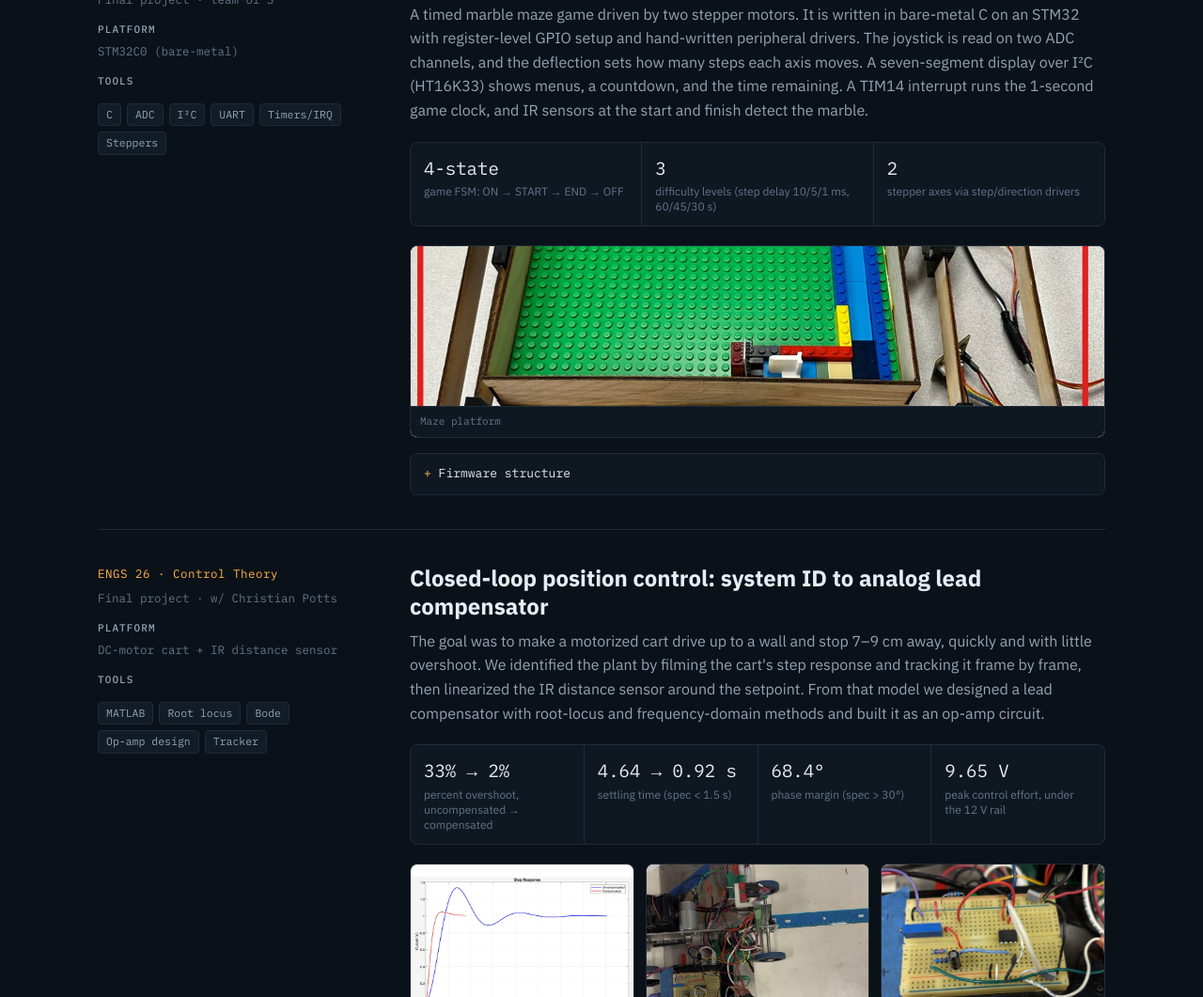
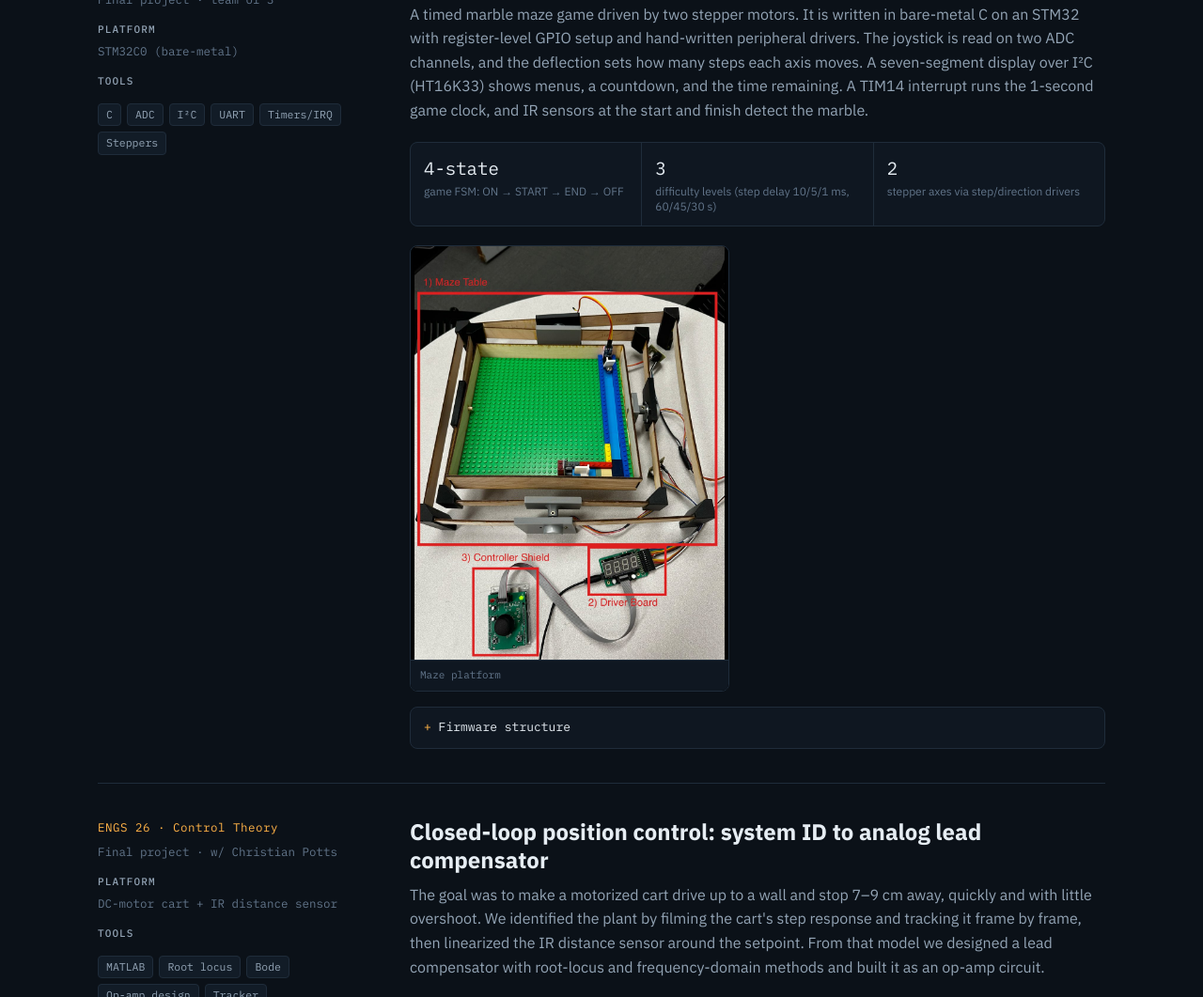
Before and after one commit to waltim263/Personal_Website, a plain HTML site: page index.html in a window 1280 px wide. Shown: the part 3733-4794 px from the top of the page at 94% size. Drawn offline with Linux system fonts and the light colour scheme.

Commit message:
Show the full marble maze photo instead of a cropped thumbnail
Co-Authored-By: Claude Opus 5.5 <noreply@anthropic.com>
Claude-Session: https://claude.ai/code/session_01Po8JqgEfX2foeHPS96KDvi

```diff
--- a/index.html
+++ b/index.html
@@ -354,7 +354,7 @@ footer{padding:28px 0;color:var(--dim);font-family:var(--mono);font-size:12px}
         <div class="stat"><div class="v">2</div><div class="l">stepper axes via step/direction drivers</div></div>
       </div>
       <div class="figs">
-        <figure class="cover" data-cap="ENGS 28 marble maze platform with stepper-driven tilt axes"><img src="assets/maze.jpg" alt="Marble maze hardware" loading="lazy"><figcaption>Maze platform</figcaption></figure>
+        <figure class="dark" style="max-width:340px" data-cap="ENGS 28 marble maze platform with stepper-driven tilt axes"><img style="height:auto;max-height:440px" src="assets/maze.jpg" alt="Marble maze hardware" loading="lazy"><figcaption>Maze platform</figcaption></figure>
       </div>
       <details><summary>Firmware structure</summary><div class="body">
         <ul>
```
